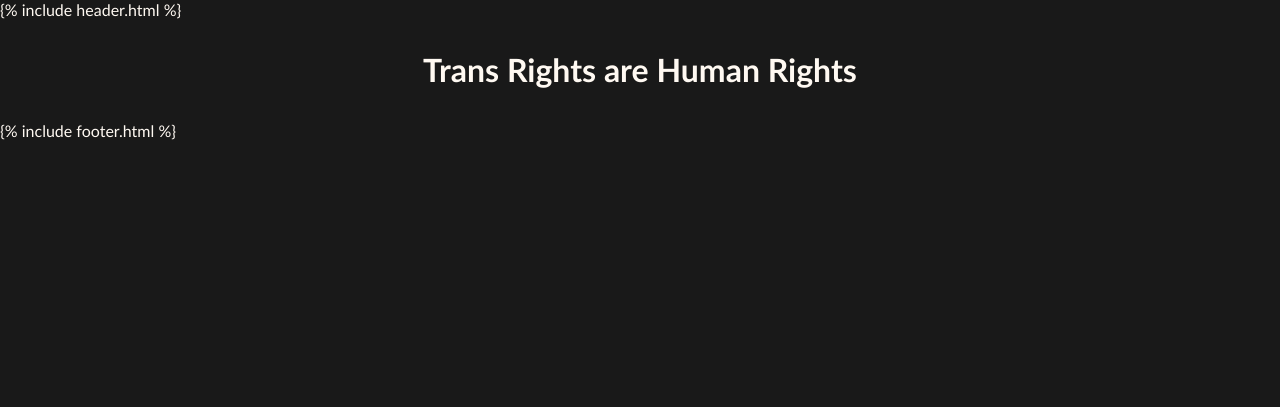
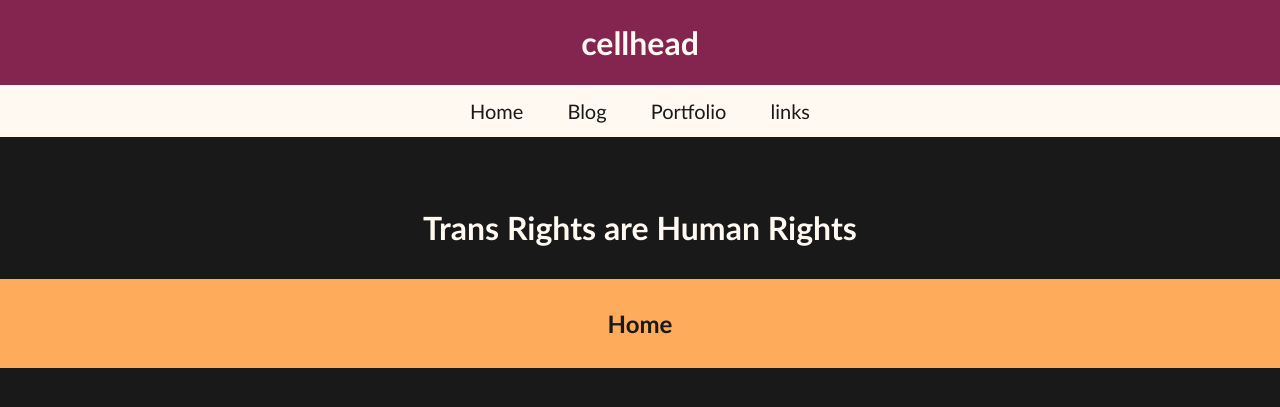
Before and after one commit to cellhead/cellhead.github.io, a Jekyll site: the page index.html, which Jekyll copies as it is, in a window 1280 px wide. Shown: the top 407 px of the page. Built offline with Jekyll 4.4.1, drawn with Linux system fonts in a browser that asks for light colours.

Commit message:
Fixed whatever was wrong with the header somehow

```diff
--- a/_includes/style.css
+++ b/_includes/style.css
@@ -21,7 +21,7 @@ body{
     background-color: #83254f;
     text-align: center;
     color: #fff9f2;
-    padding: 5vmin;
+    padding: 1vmin;
   }
 .topnav{
     list-style-type: none;
--- a/index.html
+++ b/index.html
@@ -9,14 +9,15 @@
         <link rel="stylesheet" type="text/css" href="_includes\style.css">
     </head>
     <!--This is where header will go-->
-    {% include header.html %}
+    <div class="header-container">
+        <iframe class="responsive-iframe" src="_includes/header.html" title="header"></iframe>
+    </div>
     <!--This is the main content block-->
     <div class="content">
         <H1>
             Trans Rights are Human Rights
-
         </H1>
     </div>
     <!--This is where footer will go-->
-    {% include footer.html %}
+    <iframe src="_includes/footer.html" title="footer" height="171" width="100%"></iframe>
 </html>
```
